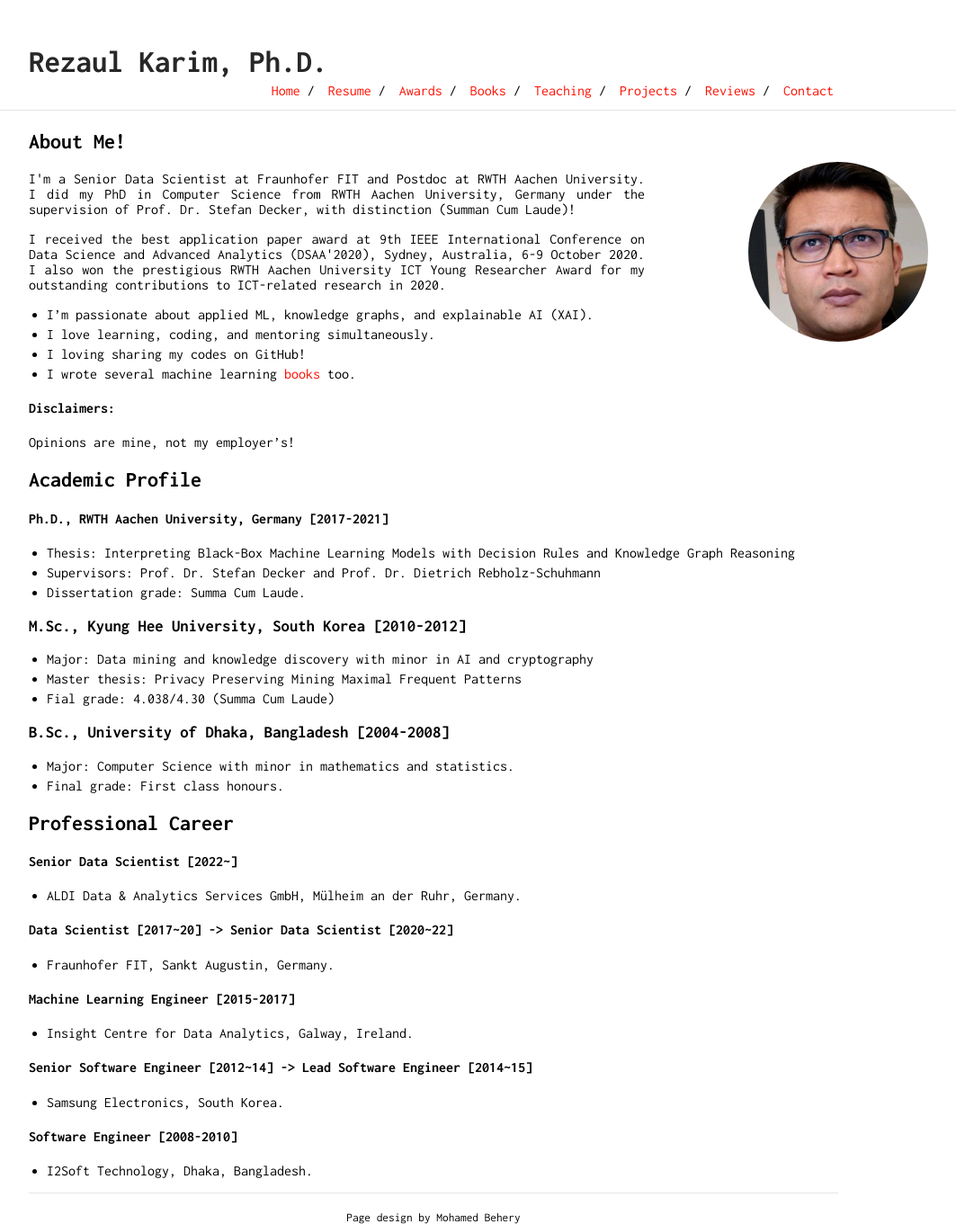
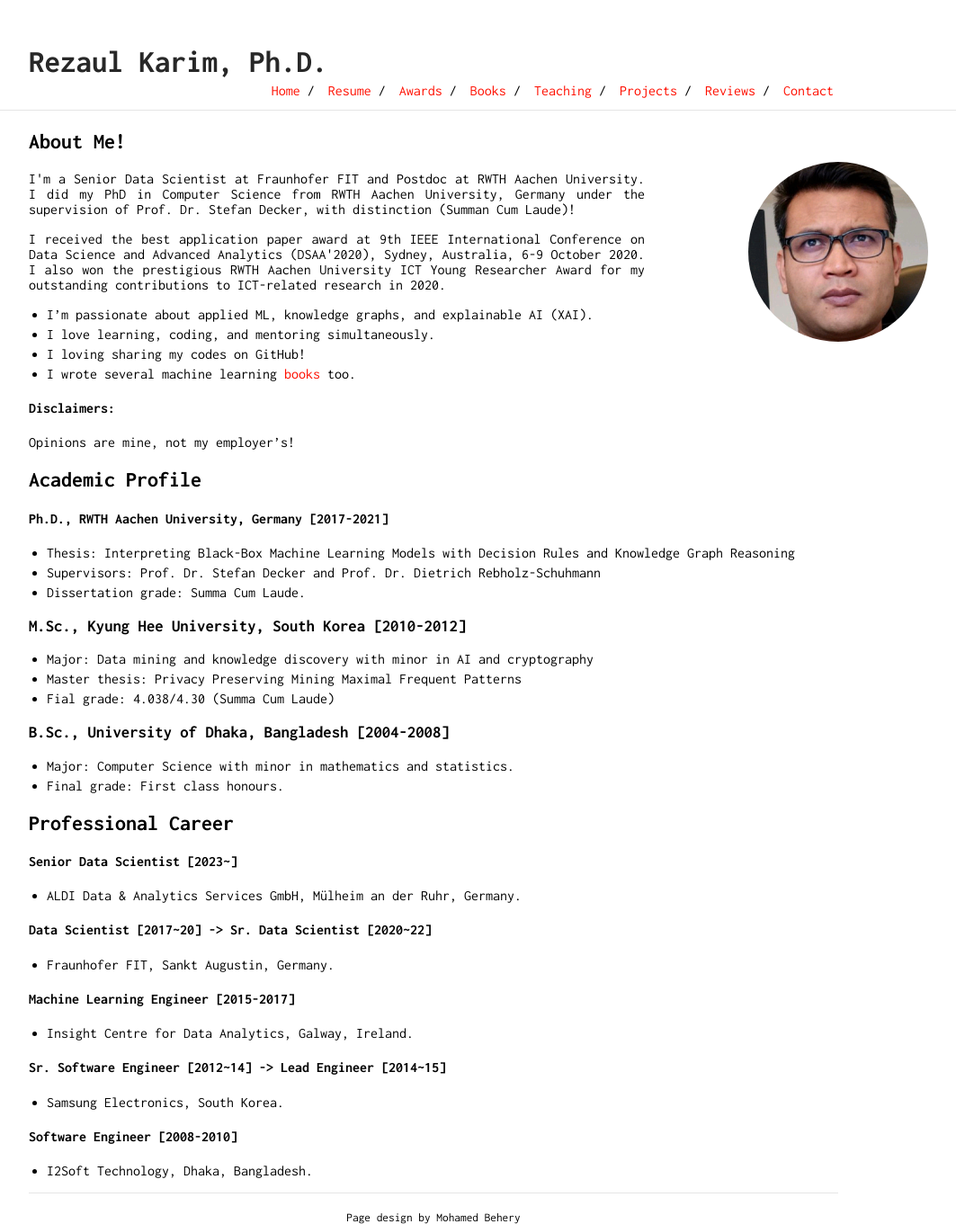
Before and after one commit to rezacsedu/rezacsedu.github.io, a Jekyll site: the page built from index.md, in a window 1280 px wide. Shown: the whole page at 90% size, without its empty margins (158-1221 px from the left). Built offline with Jekyll 4.4.1, drawn with Linux system fonts in a browser that asks for light colours; our own code applies the rules of GitHub Pages for plain Markdown files.

Commit message:
Update index.md

```diff
--- a/index.md
+++ b/index.md
@@ -29,16 +29,16 @@ Opinions are mine, not my employer's!
 - Final grade: First class honours.
 
 ## Professional Career
-#### Senior Data Scientist [2022~]
+#### Senior Data Scientist [2023~]
 - ALDI Data & Analytics Services GmbH, Mülheim an der Ruhr, Germany.
 
-#### Data Scientist [2017~20] -> Senior Data Scientist [2020~22]
+#### Data Scientist [2017~20] -> Sr. Data Scientist [2020~22]
 - Fraunhofer FIT, Sankt Augustin, Germany.
 
 #### Machine Learning Engineer [2015-2017]
 - Insight Centre for Data Analytics, Galway, Ireland.
 
-#### Senior Software Engineer [2012~14] -> Lead Software Engineer [2014~15]
+#### Sr. Software Engineer [2012~14] -> Lead Engineer [2014~15]
 -  Samsung Electronics, South Korea.
 
 #### Software Engineer [2008-2010]
```
